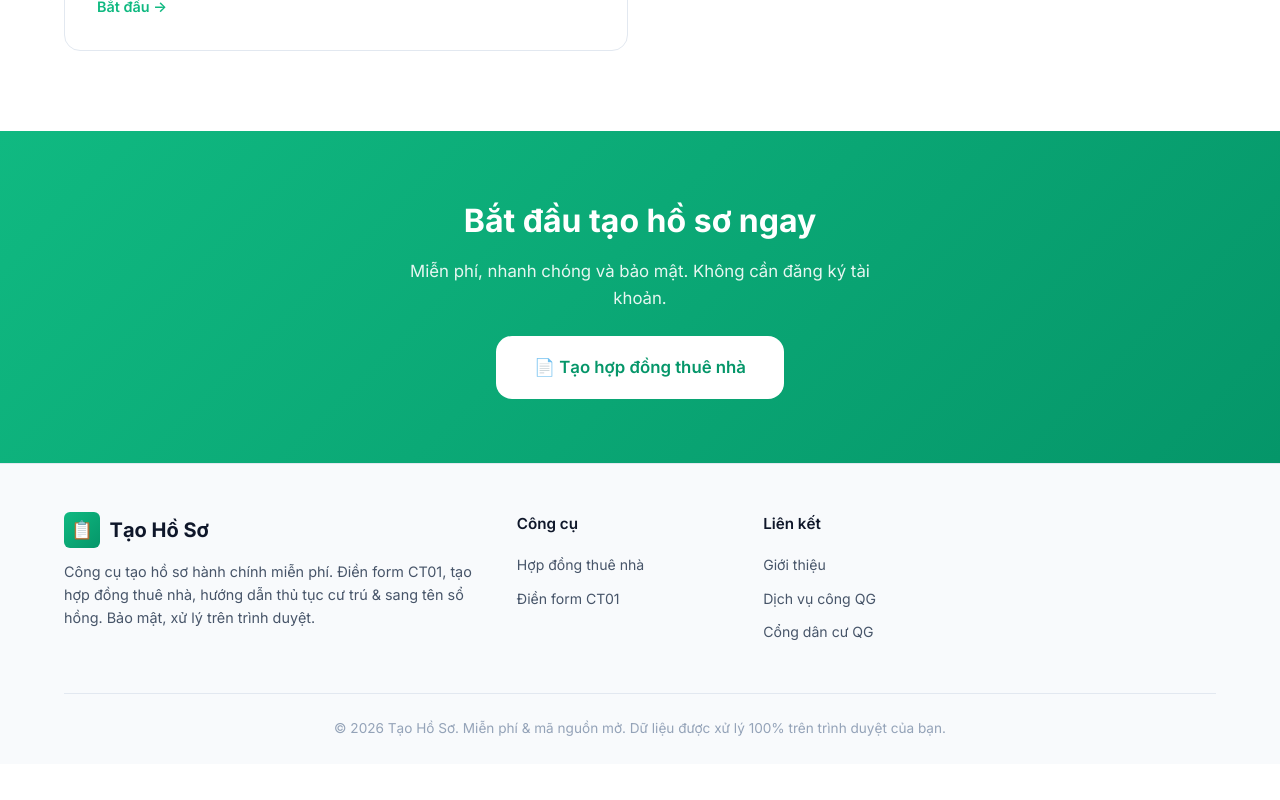
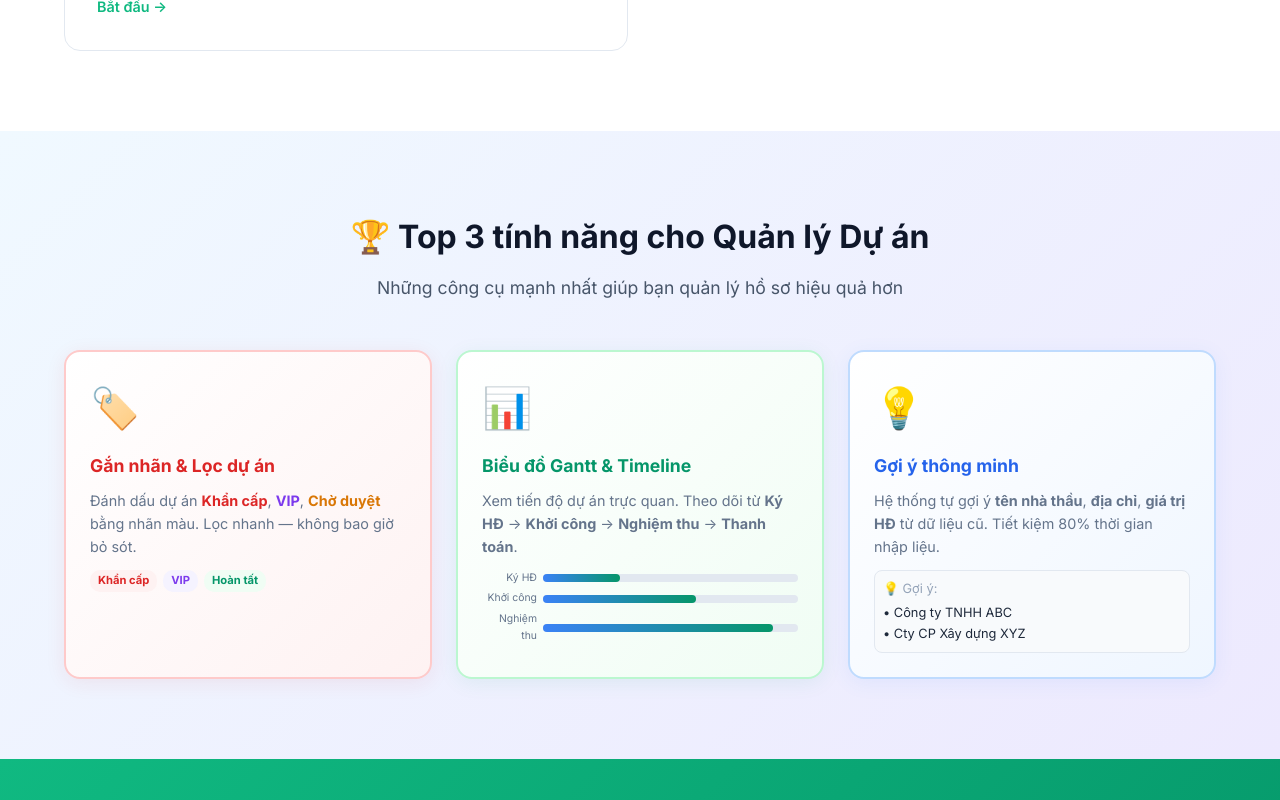
Before and after one commit to trunghieu2025/taohoso, a React (Vite) app: page / in a window 1280 px wide. Shown: the part 1720-2520 px from the top of the page. Before the commit the page ends 2484 px from the top, so only its background shows below. Built offline with nearby package versions, Linux system fonts and the light colour scheme.

Commit message:
feat: add top 3 features showcase + goi mau card to homepage

```diff
--- a/src/pages/Home.tsx
+++ b/src/pages/Home.tsx
@@ -110,6 +110,92 @@ export default function Home() {
       </section>
 
       {/* CTA */}
+      <section className="section" style={{ background: 'linear-gradient(135deg, #f0f9ff, #ede9fe)' }}>
+        <div className="container">
+          <h2 className="section-title">🏆 Top 3 tính năng cho Quản lý Dự án</h2>
+          <p className="section-subtitle">
+            Những công cụ mạnh nhất giúp bạn quản lý hồ sơ hiệu quả hơn
+          </p>
+          <div style={{
+            display: 'grid',
+            gridTemplateColumns: 'repeat(auto-fit, minmax(280px, 1fr))',
+            gap: '1.5rem', marginTop: '2rem',
+          }}>
+            {/* Tags */}
+            <div style={{
+              background: 'linear-gradient(135deg, #fff, #fef2f2)',
+              borderRadius: 16, padding: '1.5rem',
+              border: '2px solid #fecaca',
+              boxShadow: '0 4px 20px rgba(220,38,38,0.08)',
+            }}>
+              <div style={{ fontSize: '2.5rem', marginBottom: '0.75rem' }}>🏷️</div>
+              <h3 style={{ fontSize: '1.1rem', fontWeight: 700, color: '#dc2626', marginBottom: '0.5rem' }}>
+                Gắn nhãn & Lọc dự án
+              </h3>
+              <p style={{ fontSize: '0.9rem', color: '#64748b', lineHeight: 1.6 }}>
+                Đánh dấu dự án <strong style={{ color: '#dc2626' }}>Khẩn cấp</strong>,{' '}
+                <strong style={{ color: '#7c3aed' }}>VIP</strong>,{' '}
+                <strong style={{ color: '#d97706' }}>Chờ duyệt</strong> bằng nhãn màu.
+                Lọc nhanh — không bao giờ bỏ sót.
+              </p>
+              <div style={{ marginTop: '0.75rem', display: 'flex', gap: 6 }}>
+                <span style={{ padding: '2px 8px', borderRadius: 10, fontSize: '0.7rem', background: '#fef2f2', color: '#dc2626', fontWeight: 700 }}>Khẩn cấp</span>
+                <span style={{ padding: '2px 8px', borderRadius: 10, fontSize: '0.7rem', background: '#f5f3ff', color: '#7c3aed', fontWeight: 700 }}>VIP</span>
+                <span style={{ padding: '2px 8px', borderRadius: 10, fontSize: '0.7rem', background: '#f0fdf4', color: '#059669', fontWeight: 700 }}>Hoàn tất</span>
+              </div>
+            </div>
+            {/* Gantt */}
+            <div style={{
+              background: 'linear-gradient(135deg, #fff, #f0fdf4)',
+              borderRadius: 16, padding: '1.5rem',
+              border: '2px solid #bbf7d0',
+              boxShadow: '0 4px 20px rgba(5,150,105,0.08)',
+            }}>
+              <div style={{ fontSize: '2.5rem', marginBottom: '0.75rem' }}>📊</div>
+              <h3 style={{ fontSize: '1.1rem', fontWeight: 700, color: '#059669', marginBottom: '0.5rem' }}>
+                Biểu đồ Gantt & Timeline
+              </h3>
+              <p style={{ fontSize: '0.9rem', color: '#64748b', lineHeight: 1.6 }}>
+                Xem tiến độ dự án trực quan. Theo dõi từ <strong>Ký HĐ</strong> →{' '}
+                <strong>Khởi công</strong> → <strong>Nghiệm thu</strong> → <strong>Thanh toán</strong>.
+              </p>
+              <div style={{ marginTop: '0.75rem' }}>
+                {['Ký HĐ', 'Khởi công', 'Nghiệm thu'].map((label, i) => (
+                  <div key={label} style={{ display: 'flex', alignItems: 'center', gap: 6, marginBottom: 4 }}>
+                    <span style={{ fontSize: '0.65rem', color: '#64748b', width: 55, textAlign: 'right' }}>{label}</span>
+                    <div style={{ flex: 1, height: 8, background: '#e2e8f0', borderRadius: 4 }}>
+                      <div style={{ height: '100%', borderRadius: 4, width: `${30 + i * 30}%`, background: 'linear-gradient(90deg, #3b82f6, #059669)' }} />
+                    </div>
+                  </div>
+                ))}
+              </div>
+            </div>
+            {/* Auto-suggest */}
+            <div style={{
+              background: 'linear-gradient(135deg, #fff, #eff6ff)',
+              borderRadius: 16, padding: '1.5rem',
+              border: '2px solid #bfdbfe',
+              boxShadow: '0 4px 20px rgba(59,130,246,0.08)',
+            }}>
+              <div style={{ fontSize: '2.5rem', marginBottom: '0.75rem' }}>💡</div>
+              <h3 style={{ fontSize: '1.1rem', fontWeight: 700, color: '#2563eb', marginBottom: '0.5rem' }}>
+                Gợi ý thông minh
+              </h3>
+              <p style={{ fontSize: '0.9rem', color: '#64748b', lineHeight: 1.6 }}>
+                Hệ thống tự gợi ý <strong>tên nhà thầu</strong>, <strong>địa chỉ</strong>,{' '}
+                <strong>giá trị HĐ</strong> từ dữ liệu cũ. Tiết kiệm 80% thời gian nhập liệu.
+              </p>
+              <div style={{ marginTop: '0.75rem', background: '#f8fafc', borderRadius: 8, padding: '0.5rem', border: '1px solid #e2e8f0', fontSize: '0.8rem' }}>
+                <div style={{ color: '#94a3b8', marginBottom: 4 }}>💡 Gợi ý:</div>
+                <div style={{ color: '#1e293b' }}>• Công ty TNHH ABC</div>
+                <div style={{ color: '#1e293b' }}>• Cty CP Xây dựng XYZ</div>
+              </div>
+            </div>
+          </div>
+        </div>
+      </section>
+
+      {/* CTA */}
       <section className="cta-section">
         <div className="container">
           <h2>Bắt đầu tạo hồ sơ ngay</h2>
```
